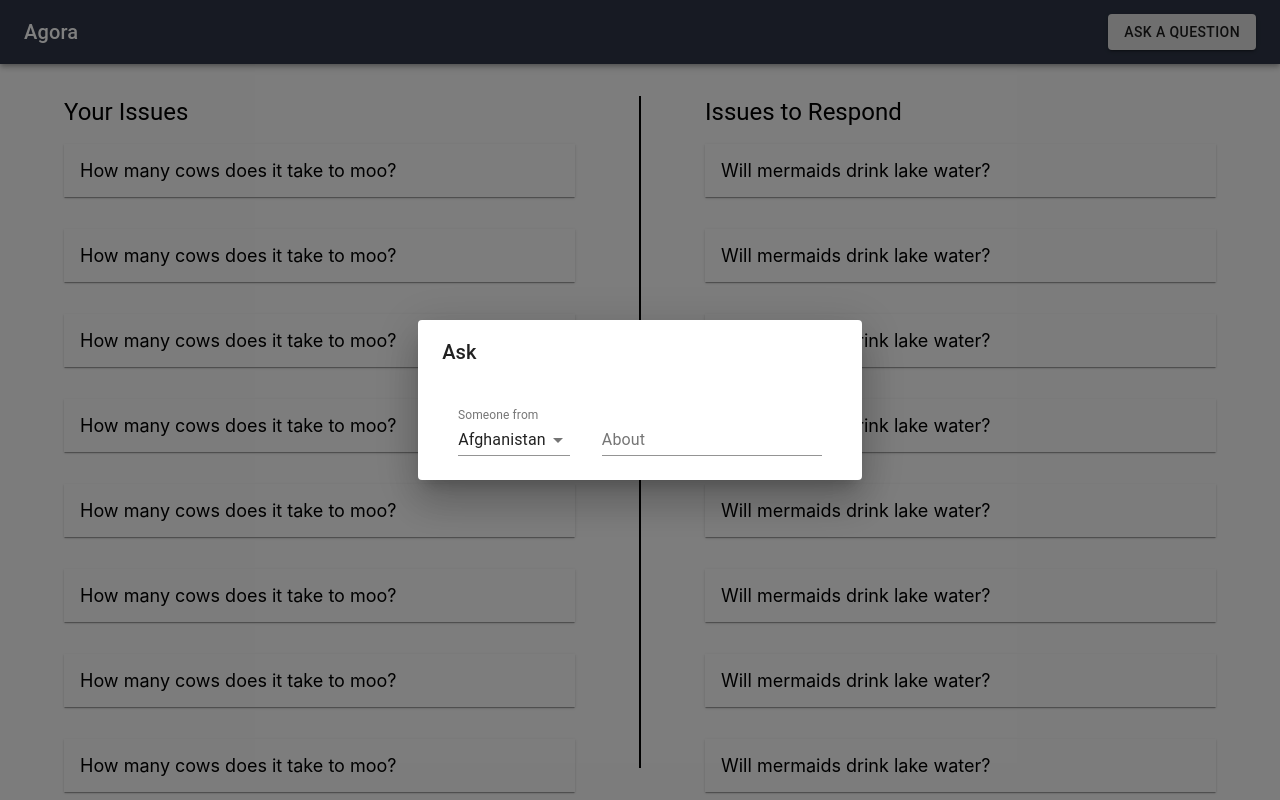
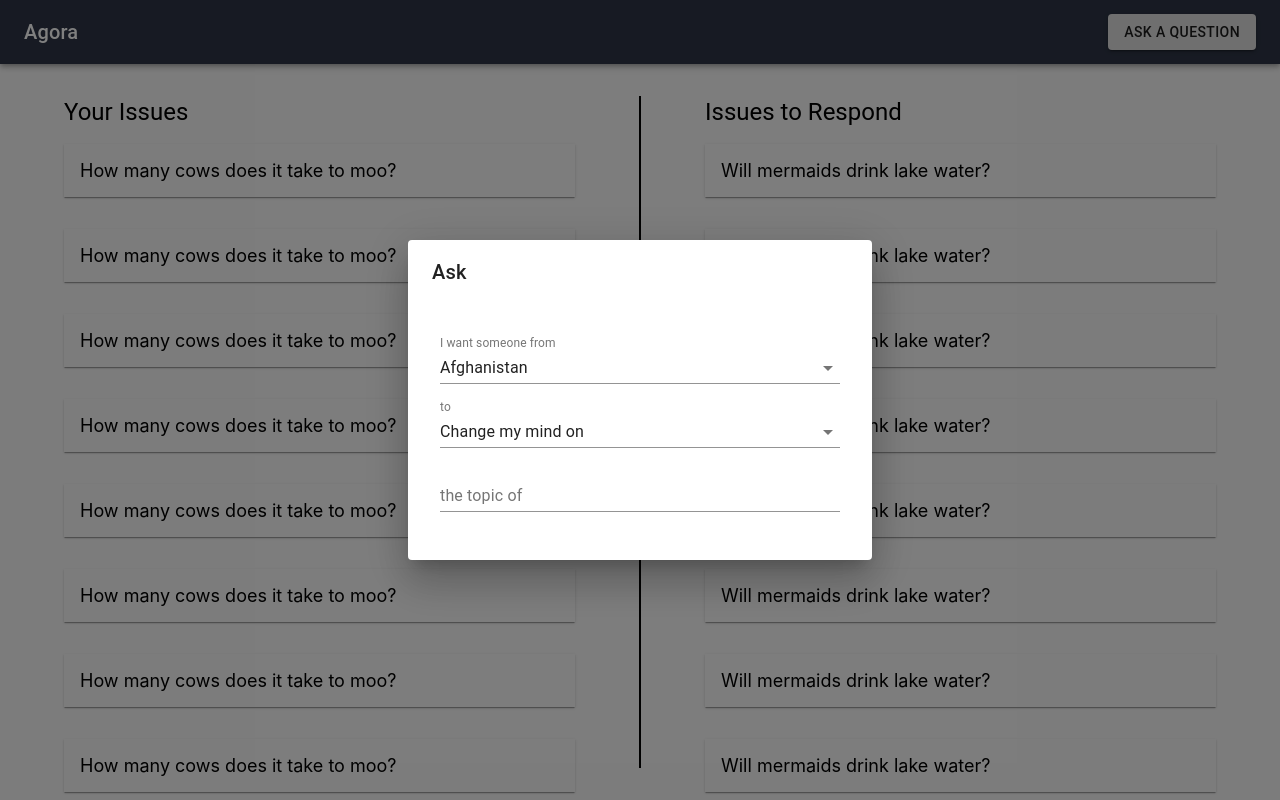
Before and after one commit to rbth7e5/bustythesquirrel, a React (Create React App) app: page / in a window 1280 px wide. Both pictures are taken after a click on the button "ASK A QUESTION". Built offline with nearby package versions, Linux system fonts and the light colour scheme.

Commit message:
Finalise dialog

```diff
--- a/src/AskDialog.jsx
+++ b/src/AskDialog.jsx
@@ -282,17 +282,33 @@ const countryList = [
   "Åland Islands"
 ];
 
+const categoryList = [
+  "Change my mind on",
+  "Have a discussion with me on",
+  "Help me understand",
+  "Share how they feel about",
+  "Share their perspectives on"
+];
+
 export default function AskDialog(props) {
   const classes = useStyles();
   const [country, setCountry] = useState(countryList[0]);
+  const [category, setCategory] = useState(categoryList[0]);
   const { onClose, open } = props;
 
   return (
     <Dialog open={open} onClose={onClose}>
       <DialogTitle>Ask</DialogTitle>
-      <DialogContent>
-        <FormControl style={{ margin: 16, flex: 1 }}>
-          <InputLabel id="country-label">Someone from</InputLabel>
+      <DialogContent
+        style={{
+          display: "flex",
+          flexDirection: "column",
+          minWidth: 400,
+          padding: 32
+        }}
+      >
+        <FormControl fullWidth style={{ marginBottom: 16 }}>
+          <InputLabel id="country-label">I want someone from</InputLabel>
           <Select
             labelId="country-label"
             id="country-select"
@@ -306,7 +322,26 @@ export default function AskDialog(props) {
             ))}
           </Select>
         </FormControl>
-        <TextField style={{ margin: 16 }} label="About" />
+        <FormControl fullWidth style={{ marginBottom: 16 }}>
+          <InputLabel id="category-label">to</InputLabel>
+          <Select
+            labelId="category-label"
+            id="category-select"
+            value={category}
+            onChange={e => setCategory(e.target.value)}
+          >
+            {categoryList.map((c, i) => (
+              <MenuItem key={i} value={c}>
+                {c}
+              </MenuItem>
+            ))}
+          </Select>
+        </FormControl>
+        <TextField
+          fullWidth
+          style={{ marginBottom: 16 }}
+          label="the topic of"
+        />
       </DialogContent>
     </Dialog>
   );
```
